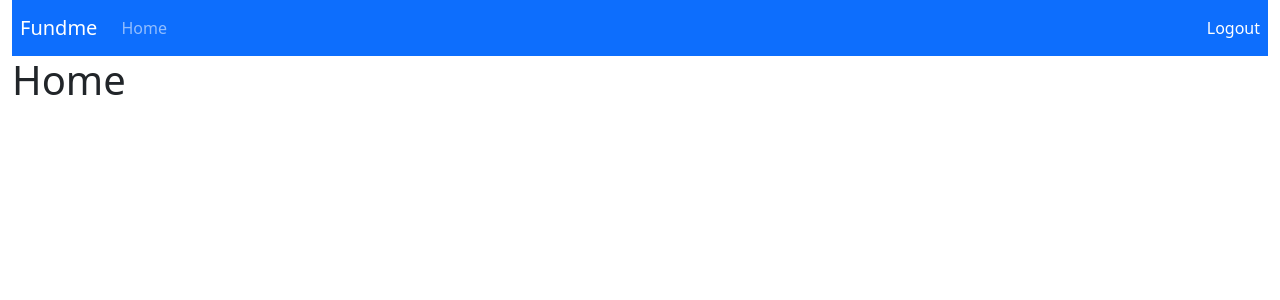
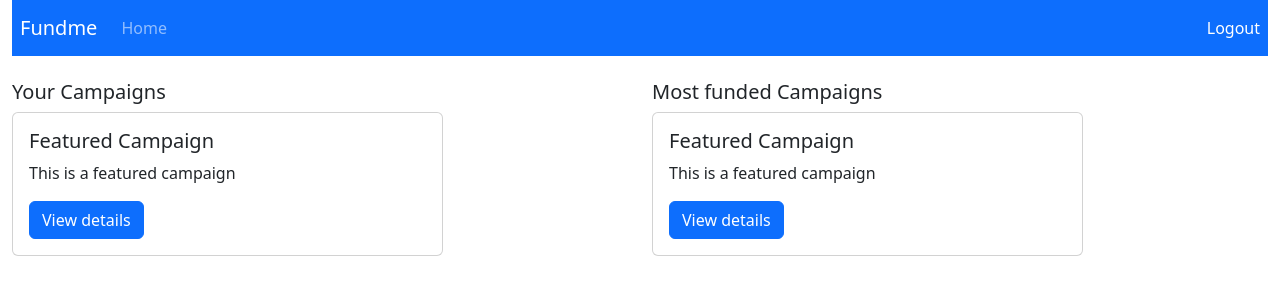
Before and after one commit to squadran2003/fundme, a React (Create React App) app in the folder fundme/frontend/: page / in a window 1280 px wide. Shown: the top 300 px of the page. Built offline with nearby package versions, Linux system fonts and the light colour scheme; sample sign-in values are in the browser's storage.

Commit message:
added campaign component

```diff
--- /dev/null
+++ b/fundme/frontend/src/components/campaign.js
@@ -0,0 +1,29 @@
+import React from "react";
+import Button from 'react-bootstrap/Button';
+import Card from 'react-bootstrap/Card';
+
+class Campaign extends React.Component {
+    constructor(props) {
+        super(props);
+        this.state = {
+            campaign: props.campaign,
+        };
+    }
+    render() {
+        return(
+            <div>
+                <h5>{this.state.campaign.header}</h5>
+                <Card style={{ width: '70%' }}>
+                    <Card.Body>
+                        <Card.Title>{this.state.campaign.title}</Card.Title>
+                        <Card.Text>
+                            {this.state.campaign.body}
+                        </Card.Text>
+                        <Button variant="primary">{this.state.campaign.button.value}</Button>
+                    </Card.Body>
+                </Card>
+            </div>
+        )
+    }
+}
+export default Campaign;
--- a/fundme/frontend/src/pages/home.js
+++ b/fundme/frontend/src/pages/home.js
@@ -1,8 +1,36 @@
 import React from "react";
+import Row from 'react-bootstrap/Row';
+import Col from 'react-bootstrap/Col';
+import Campaign from "../components/campaign";
 
 class Home extends React.Component {
   render() {
-    return <h1>Home</h1>;
+    return(
+      <Row>
+        <Col className="mt-4">
+         <Campaign campaign={{
+            header: "Your Campaigns",
+            title: "Featured Campaign",
+            body: "This is a featured campaign",
+            button: {
+              value: "View details",
+              link: "/campaigns/1",
+            }
+          }} />
+        </Col>
+        <Col className="mt-4">
+          <Campaign campaign={{
+              header: "Most funded Campaigns",
+              title: "Featured Campaign",
+              body: "This is a featured campaign",
+              button: {
+                value: "View details",
+                link: "/campaigns/1",
+              }
+            }} />
+        </Col>
+      </Row>
+    )
   }
 }
 export default Home;
```
